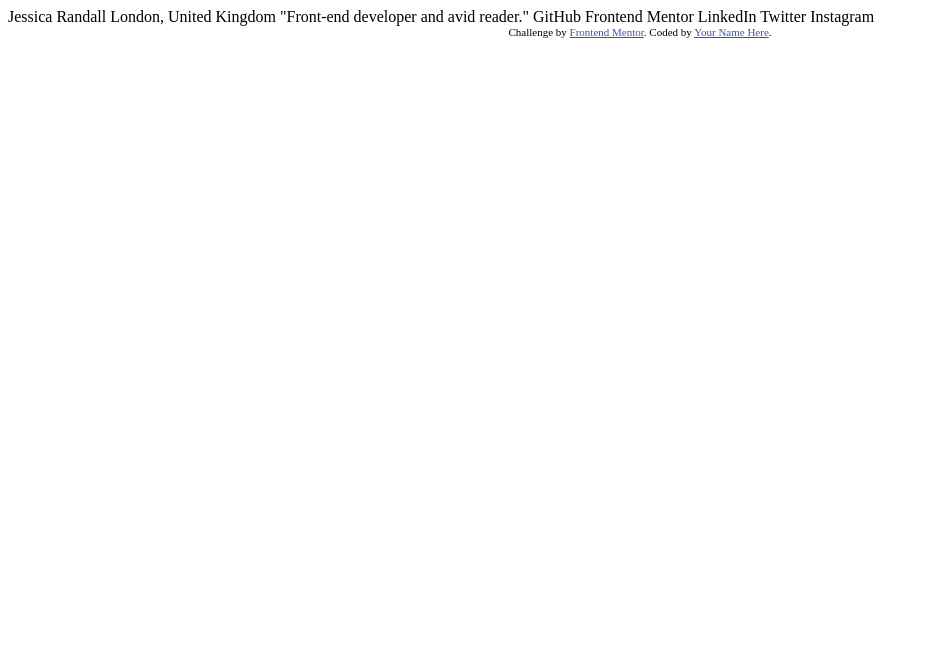
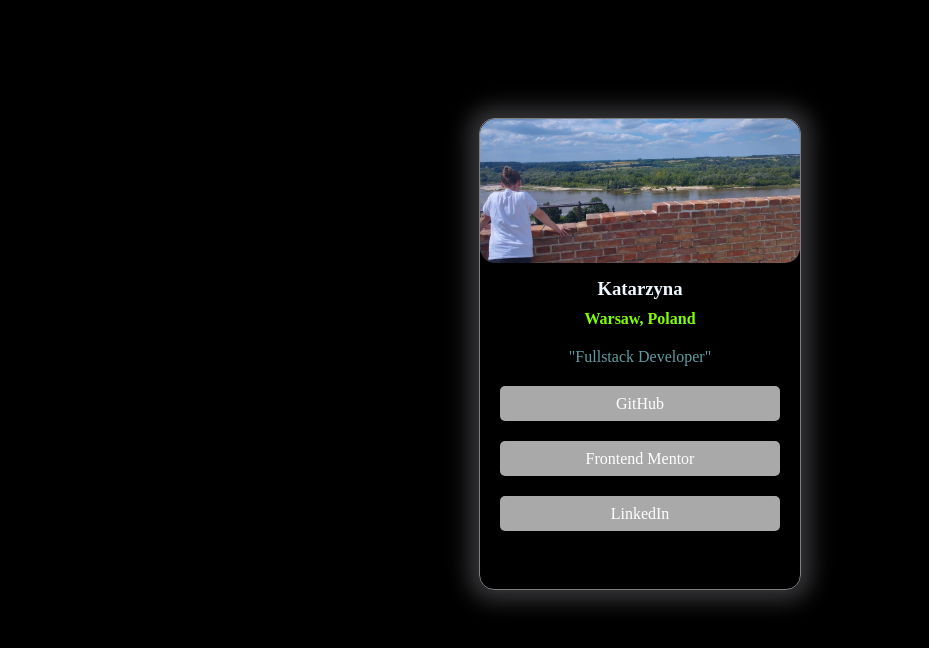
Before and after one commit to KasiaKaz14/social-links, a plain HTML site: page index.html in a window 1280 px wide. Shown: the whole page, without its empty margins (0-929 px from the left). Drawn offline with Linux system fonts and the light colour scheme.

Commit message:
css styles added, links added, some info to html also added

```diff
--- a/index.html
+++ b/index.html
@@ -1,34 +1,50 @@
 <!DOCTYPE html>
 <html lang="en">
   <head>
-  <meta charset="UTF-8">
-  <meta name="viewport" content="width=device-width, initial-scale=1.0"> <!-- displays site properly based on user's device -->
+    <meta charset="UTF-8" />
+    <meta name="viewport" content="width=device-width, initial-scale=1.0" />
+    <!-- displays site properly based on user's device -->
 
-  <link rel="icon" type="image/png" sizes="32x32" href="./assets/images/favicon-32x32.png">
-
+    <link
+      rel="icon"
+      type="image/png"
+      sizes="32x32"
+      href="./assets/images/favicon-32x32.png"
+    />
+    <link rel="stylesheet" href="./styles.css" />
     <title>Frontend Mentor | Social links profile</title>
-
-  <!-- Feel free to remove these styles or customise in your own stylesheet 👍 -->
-  <style>
-    .attribution { font-size: 11px; text-align: center; }
-    .attribution a { color: hsl(228, 45%, 44%); }
-  </style>
   </head>
   <body>
-
-  Jessica Randall
-  London, United Kingdom
-  "Front-end developer and avid reader."
-
-  GitHub
-  Frontend Mentor
-  LinkedIn
-  Twitter
-  Instagram
-
+    <section class="social-container">
+      <img class="social-img" src="./avatar.jpeg" alt="My avatar" />
+      <h3 class="social-name">Katarzyna</h3>
+      <h4 class="social-location">Warsaw, Poland</h4>
+      <p class="social-title">"Fullstack Developer"</p>
+      <a
+        class="social-link"
+        href="https://github.com/KasiaKaz14?tab=repositories"
+        >GitHub</a
+      >
+      <a
+        class="social-link"
+        href="https://www.frontendmentor.io/profile/KasiaKaz14"
+        >Frontend Mentor</a
+      >
+      <a
+        class="social-link"
+        href="https://www.frontendmentor.io/profile/KasiaKaz14"
+        >LinkedIn</a
+      >
+      <!-- <section class="social-info">
         <div class="attribution">
-    Challenge by <a href="https://www.frontendmentor.io?ref=challenge" target="_blank">Frontend Mentor</a>.
-    Coded by <a href="#">Your Name Here</a>.
+          Challenge by
+          <a
+            href="www.linkedin.com/in/katarzyna-kazmierczak-a9b63b294"
+            target="_blank"
+            >Frontend Mentor</a
+          >. Coded by <a href="#">Kasia</a>.
         </div>
+      </section> -->
+    </section>
   </body>
 </html>
--- /dev/null
+++ b/styles.css
@@ -0,0 +1,71 @@
+body {
+  background-color: black;
+  display: flex;
+  justify-content: center;
+  align-items: center;
+}
+
+.social-container {
+  display: flex;
+  flex-direction: column;
+  text-align: center;
+  width: 320px;
+  height: 470px;
+  margin-top: 110px;
+  border: 1px solid gray;
+  border-radius: 15px;
+  -webkit-box-shadow: 0px 0px 21px 11px rgba(123, 124, 130, 0.43);
+  -moz-box-shadow: 0px 0px 21px 11px rgba(123, 124, 130, 0.43);
+  box-shadow: 0px 0px 21px 11px rgba(123, 124, 130, 0.43);
+}
+
+.social-img {
+  width: 100%;
+  border: none;
+  border-radius: 15px;
+  margin-bottom: 15px;
+}
+
+.social-name {
+  margin: 0;
+  color: aliceblue;
+  margin-bottom: 10px;
+}
+
+.social-location {
+  margin: 0;
+  color: chartreuse;
+  margin-bottom: 20px;
+}
+
+.social-title {
+  margin: 0;
+  color: cadetblue;
+  margin-bottom: 20px;
+}
+
+.social-link {
+  list-style-type: none;
+  display: flex;
+  justify-content: center;
+  align-items: center;
+  margin: 0 auto;
+  margin-bottom: 20px;
+  color: white;
+  background-color: darkgray;
+  width: 280px;
+  height: 35px;
+  border: none;
+  border-radius: 5px;
+  text-decoration: none;
+}
+/*
+.attribution {
+  font-size: 11px;
+  text-align: center;
+  color: aliceblue;
+}
+.attribution a {
+  text-decoration: none;
+  color: hsl(228, 45%, 44%);
+} */
```
Also changed, not shown: avatar.jpeg (added). Lines whose indentation alone changed are shown as unchanged.
